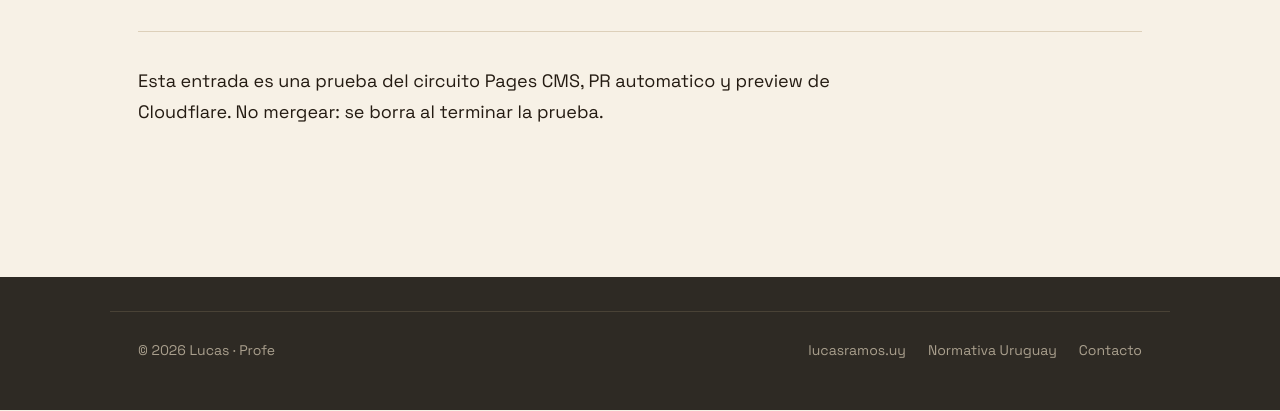
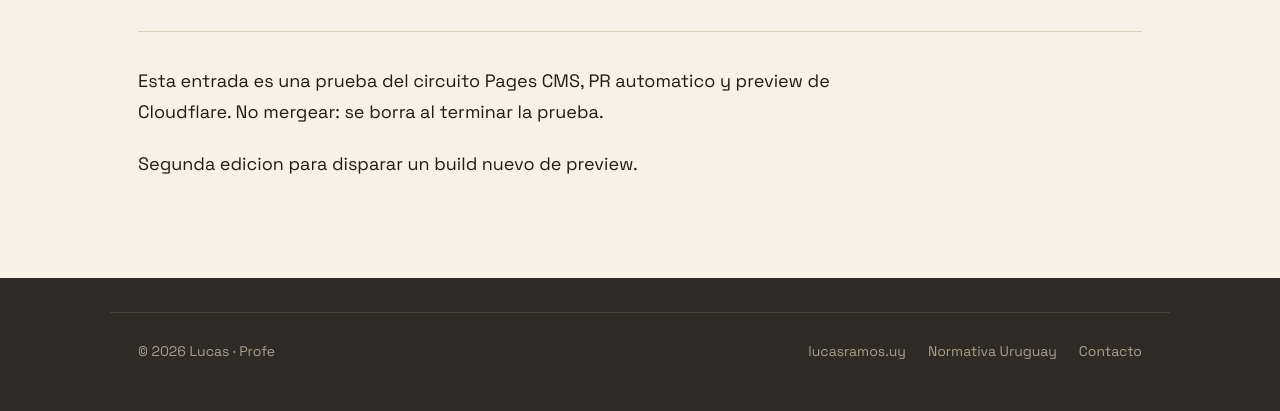
Before and after one commit to lucasramosuy/profe, an Astro site: page /profe/blog/test-no-mergear-prueba-del-circuito-cms-a-pr-a-preview in a window 1280 px wide. Shown: the part 390-801 px from the top of the page. Built offline with nearby package versions, Linux system fonts and the light colour scheme; Astro itself is replaced by a stand-in of ours.

Commit message:
Update test entry for Pages CMS preview build
Added a second edition note to trigger a new preview build.

```diff
--- a/src/content/blog/test-no-mergear-prueba-del-circuito-cms-a-pr-a-preview.md
+++ b/src/content/blog/test-no-mergear-prueba-del-circuito-cms-a-pr-a-preview.md
@@ -5,3 +5,5 @@ descripcion: Entrada de prueba creada para verificar el circuito. Se borra despu
 borrador: false
 ---
 Esta entrada es una prueba del circuito Pages CMS, PR automatico y preview de Cloudflare. No mergear: se borra al terminar la prueba.
+
+Segunda edicion para disparar un build nuevo de preview.
```
